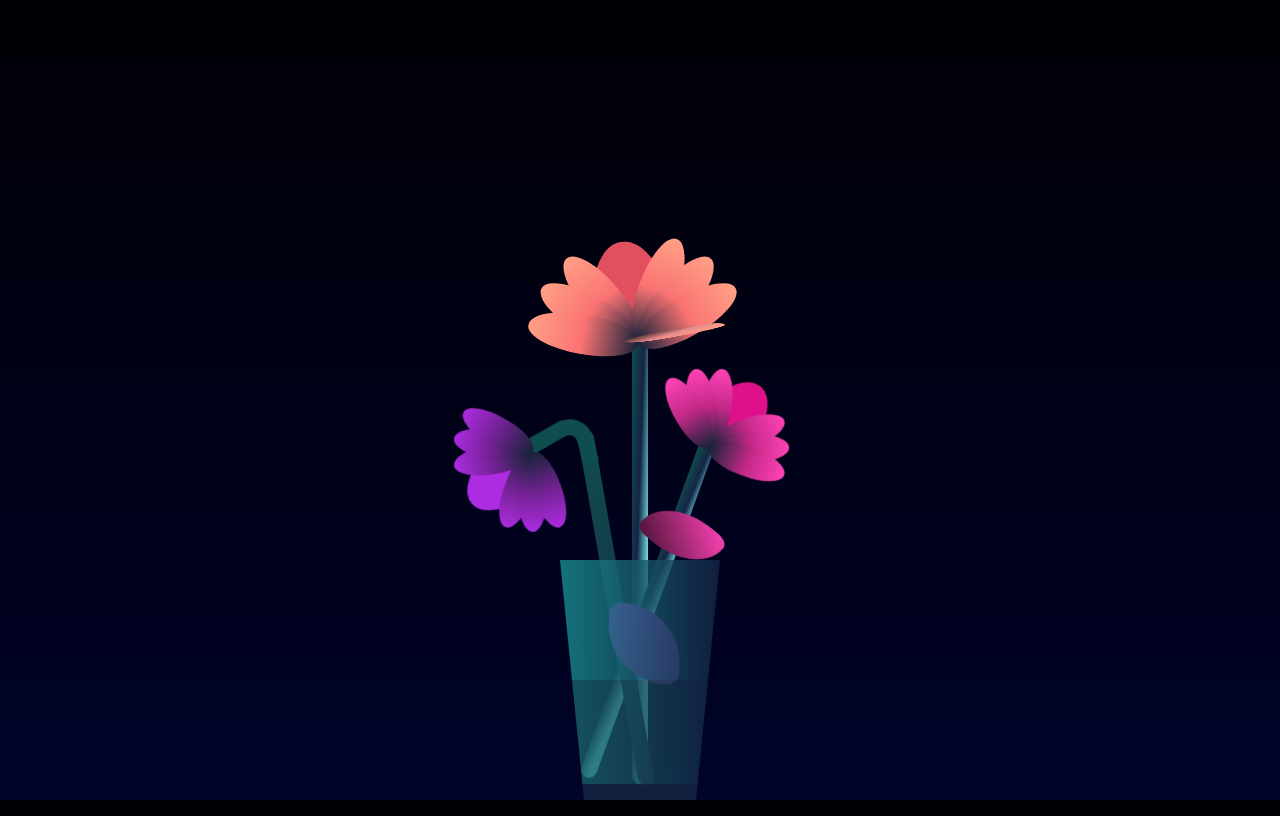
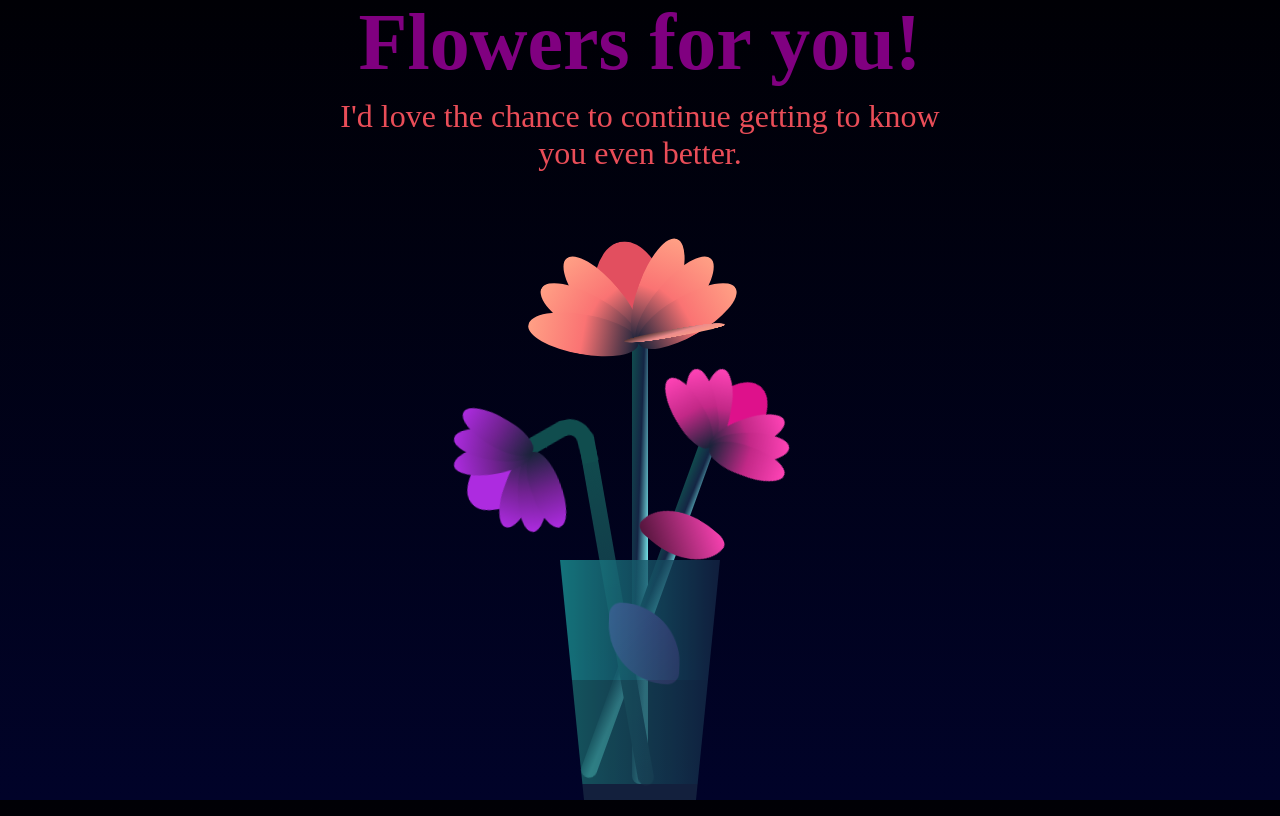
Before and after one commit to ImDeyb/ImDeyb, a plain HTML site: page flowers_page.html in a window 1280 px wide. Drawn offline with Linux system fonts and the light colour scheme.

Commit message:
Update flowers_page.html

```diff
--- a/flowers_page.html
+++ b/flowers_page.html
@@ -25,8 +25,15 @@ body{
     justify-content: center;
     align-items:flex-end;
     overflow: hidden;
+    text-align: center;
 }
-
+.centered-text {
+      position: absolute;
+      top: 0;
+      left: 50%;
+      transform: translateX(-50%);
+      margin-top: -1%;
+    }
 .flower{
     position: relative;
 }
@@ -356,11 +363,29 @@ body{
         transform:translate(-36vmin,1.1vmin) rotateY(-80deg) rotateX(35deg);
     }
 }
+h2 {
+    text-align: center-top;
+    font-size: 5em;
+    color: #800080;
+    margin: 10px 0;
+}
+
+p {
+
+    font-size: 2em;
+    color: #e94d58;
+    margin: 2px 0;
+}
+
 </style>
 </head>
 <title>Tani magustuhan mo HAHAHA</title>
 <body>
 
+<div class="centered-text">
+        <h2>Flowers for you!</h2>
+        <p>I'd love the chance to continue getting to know you even better.</p>
+    </div>
 
 <div class="flower">
         <div class="f-wrapper">
```
